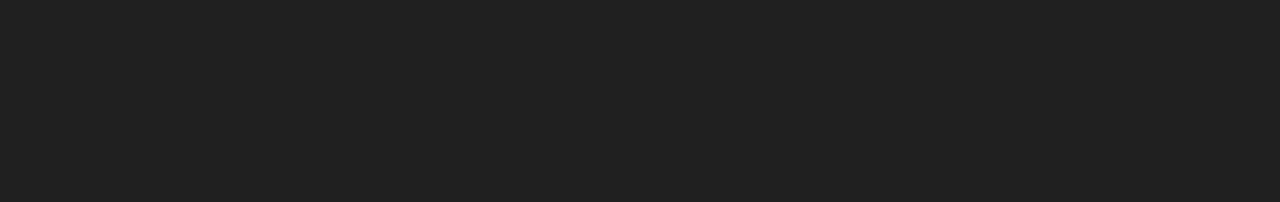
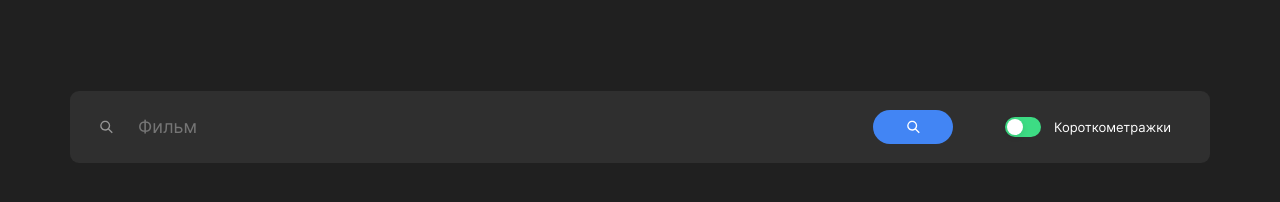
Before and after one commit to Denis-Deonis/movies-explorer-frontend, a React app: page /search in a window 1280 px wide. Before the commit this address had no page. Built offline with nearby package versions, Linux system fonts and the light colour scheme.

Commit message:
feat: add search form

```diff
--- a/src/components/App/App.js
+++ b/src/components/App/App.js
@@ -7,6 +7,8 @@ import Main from "../Main/Main";
 import Register from "../Register/Register";
 import Login from "../Login/Login";
 import Profile from "../Profile/Profile";
+
+import SearchForm from "../SearchForm/SearchForm";
 
 function App() {
   const [currentUser, setCurrentUser] = useState({
@@ -23,6 +25,7 @@ function App() {
           <Route path="/signup" element={<Register />} />
           <Route path="/signin" element={<Login />} />
           <Route path="/profile" element={<Profile />} />
+          <Route path="/search" element={<SearchForm />} />
         </Routes>
       </div>
     </CurrentUserContext.Provider>
--- /dev/null
+++ b/src/components/SearchForm/SearchForm.css
@@ -0,0 +1,117 @@
+.search-form {
+  display: flex;
+  justify-content: space-between;
+  max-width: 1140px;
+  height: 72px;
+  margin: 91px auto 0;
+  border-radius: 9px;
+  background: #2F2F2F;
+}
+
+.search-form__img {
+  width: 34px;
+  height: 34px;
+  margin-left: 19px;
+}
+
+.search-form__wrapper {
+  position: relative;
+  display: flex;
+}
+
+.search-form__wrapper_find {
+  flex: 1 0;
+  align-items: center;
+}
+
+.search-form__wrapper_short-film {
+  justify-content: center;
+  align-items: center;
+  gap: 13px;
+  width: 257px;
+}
+
+.search-form__input {
+  margin: 0 13px ;
+  width: 80%;
+
+  color: #8B8B8B;
+
+  font-size: 18px;
+  font-style: normal;
+  font-weight: 400;
+  line-height: 20px;
+
+  background-color: inherit;
+  border: none;
+  transition: all .2s ease-out;
+}
+
+.search-form__button {
+  width: 80px;
+  height: 34px;
+  flex-shrink: 0;
+
+  position: absolute;
+  right: 0;
+  margin: 0;
+  color: #FFF;
+  background-color:  #4285F4;
+  background-image: url("./find.svg");
+  background-repeat:no-repeat;
+  background-position: center center;
+  border: none;
+  border-radius: 50px;
+  cursor: pointer;
+  transition: all .2s ease-out;
+}
+
+
+.search-form__short-film-text {
+  margin: 0;
+
+  font-size: 13px;
+  font-style: normal;
+  font-weight: 400;
+  line-height: 18px;
+}
+
+.search-form__checkbox {
+  height: 0;
+  width: 0;
+  visibility: hidden;
+  display: none;
+}
+
+.search-form__checkbox-label {
+  position: relative;
+  display: block;
+  width: 36px;
+  height: 20px;
+  background-color: #3DDC84;
+  border-radius: 20px;
+  cursor: pointer;
+  transition: all .2s ease-out;
+}
+
+.search-form__checkbox-label:after {
+  content: '';
+  position: absolute;
+  top: 2px;
+  left: 2px;
+  width: 16px;
+  height: 16px;
+  background: #FFF;
+  border-radius: 50%;
+  box-shadow: 0px 2px 6px rgba(0, 0, 0, .1);
+  transition: left .2s ease-out, transform .2s ease-out;
+}
+
+.search-form__checkbox:checked + .search-form__checkbox-label {
+  background: #3DDC84;
+}
+
+.search-form__checkbox:checked + .search-form__checkbox-label:after {
+  left: calc(100% - 2px);
+  transform: translateX(-100%);
+}
--- /dev/null
+++ b/src/components/SearchForm/SearchForm.jsx
@@ -0,0 +1,32 @@
+import findIcon from "./icon_find.svg"
+
+export default function SearchForm() {
+  return (
+    <form className="search-form">
+      <label className="search-form__wrapper search-form__wrapper_find">
+        <img  className="search-form__img" src={findIcon} alt="" />
+        <input
+          className="search-form__input"
+          type="text"
+          placeholder="Фильм"
+          required
+        />
+        <button className="search-form__button"/>
+      </label>
+      <label className="search-form__wrapper search-form__wrapper_short-film">
+        <span className="search-form__"></span>
+        <input
+          id="short-film-toggle"
+          className="search-form__checkbox"
+          type="checkbox"
+          name="short-film-toggle"
+        />
+        <label
+          className="search-form__checkbox-label"
+          htmlFor="short-film-toggle"
+        />
+        <p className="search-form__short-film-text">Короткометражки</p>
+      </label>
+    </form>
+  );
+}
--- a/src/index.css
+++ b/src/index.css
@@ -15,6 +15,10 @@
 /* <Profile> */
 @import url('./components/Profile/Profile.css');
 /* </Profile> */
+
+/* <Movies> */
+@import url('./components/SearchForm/SearchForm.css');
+/* </Movies> */
 
 /* <Main> */
 @import url('./components/Main/SectionTitle/SectionTitle.css');
```
Also changed, not shown: src/components/Movies/Movies.jsx (added, +32 -0 lines), src/utils/cardList.js (added, +54 -0 lines), src/components/MoviesCardList/MoviesCardList.css (added), src/components/MoviesCardList/MoviesCardList.jsx (added), src/components/SearchForm/find.svg (added), src/components/SearchForm/icon_find.svg (added).
